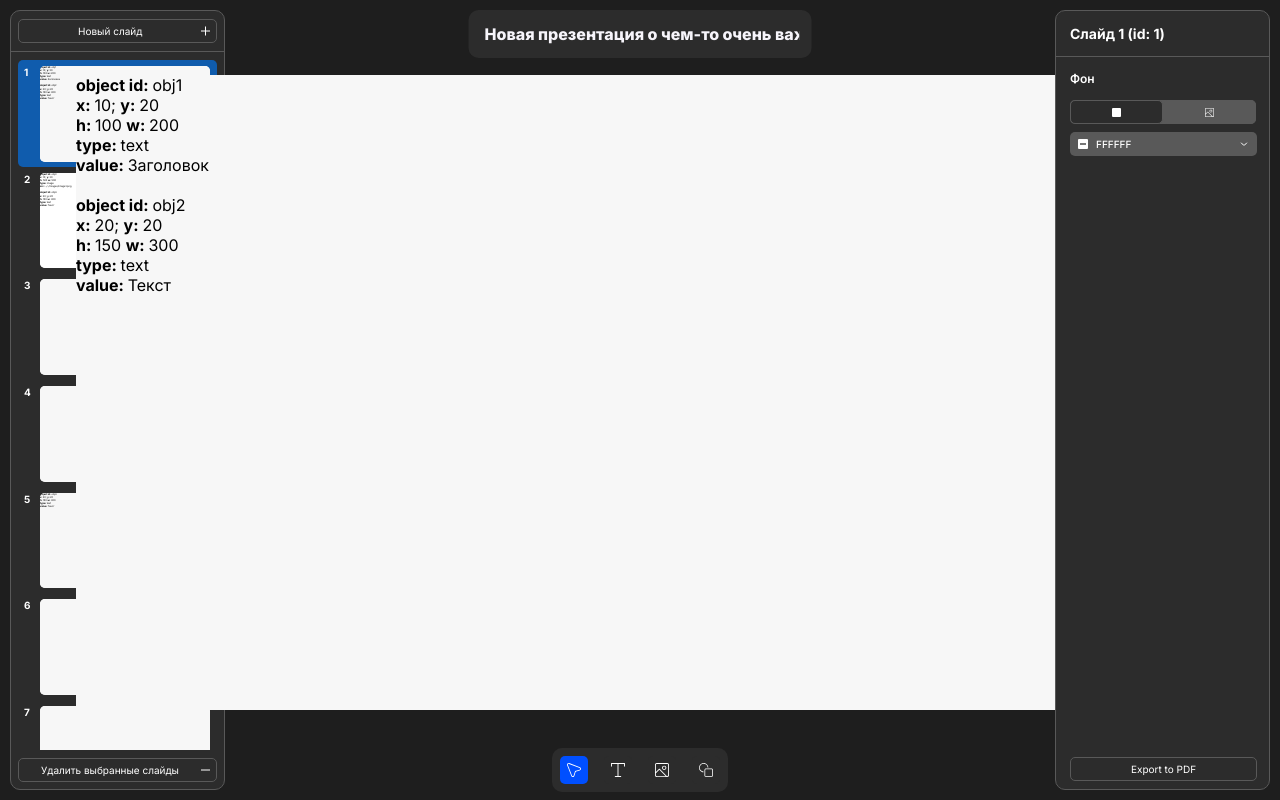
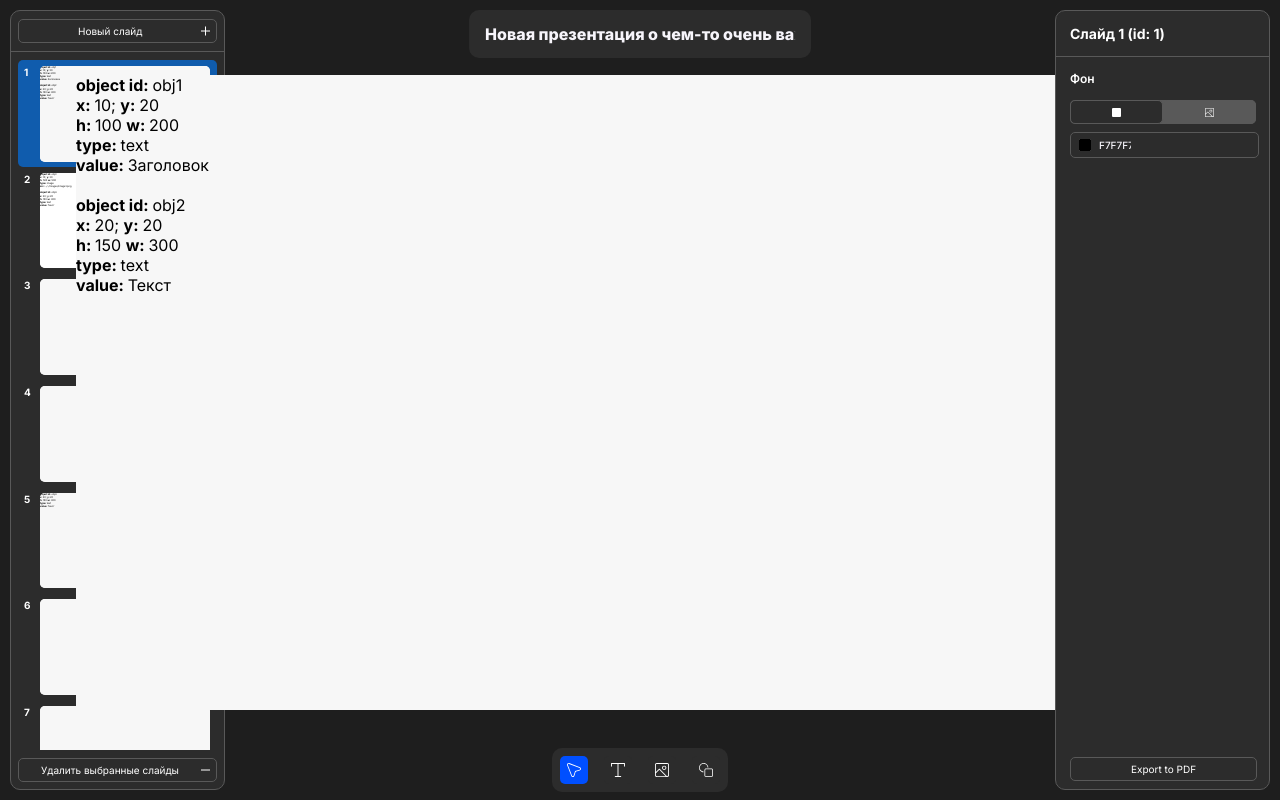
Before and after one commit to exesakreda/presentation-maker, a React (Vite) app in the folder my-vue-app/: page / in a window 1280 px wide. Built offline with nearby package versions, Linux system fonts and the light colour scheme.

Commit message:
добавлена возможность изменять фон слайда через текстовое поле, мелкие изменения

```diff
--- a/my-vue-app/src/App.tsx
+++ b/my-vue-app/src/App.tsx
@@ -7,7 +7,6 @@ import { Properties } from './views/Properties.tsx'
 import { Title } from './views/Title.tsx'
 
 import { EditorType } from './services/EditorType.ts'
-
 
 type AppProps = {
   editor: EditorType
--- /dev/null
+++ b/my-vue-app/src/services/resizeInput.ts
@@ -0,0 +1,20 @@
+const getTextWidth = (text: string, font: string): number => {
+    const canvas = document.createElement('canvas')
+    const context = canvas.getContext('2d')
+    if (context) {
+        context.font = font
+        return context.measureText(text).width
+    }
+    return 0
+}
+
+const resizeInput = (input: HTMLInputElement) => {
+    console.log('resizeInput called');
+    if (input) {
+        const font = window.getComputedStyle(input).font
+        const textWidth = getTextWidth(input.value || input.placeholder, font)
+        input.style.width = `${textWidth}px`
+    }
+};
+
+export { getTextWidth, resizeInput };
--- a/my-vue-app/src/views/Properties.module.css
+++ b/my-vue-app/src/views/Properties.module.css
@@ -91,7 +91,8 @@
     width: 187px;
     height: 24px;
     border-radius: 5px;
-    background-color: #595959;
+    background-color: #2c2c2c;
+    border: 1px solid #595959;
 
     margin-top: 8px;
 
@@ -99,33 +100,60 @@
     align-items: center;
 }
 
-.currentColor {
-    width: 10px;
-    height: 10px;
-    background-color: #ffffff;
-    border: 0;
-    cursor: pointer;
-    display: inline-block;
+.color__container {
+    width: 12px;
+    height: 12px;
+    box-sizing: border-box;
+    overflow: hidden;
+
+    background-color: #fff;
     margin-left: 8px;
     border-radius: 1px;
 }
 
+.currentColor {
+    width: 100px;
+    height: 100px;
+    background-color: transparent;
+    cursor: pointer;
+    display: inline-block;
+    transform: translate(-50%, -50%);
+}
+
+.currentColor::-webkit-color-swatch {
+    width: 100px;
+}
+
 .currentColorText {
-    margin-left: 8px;
+    font: 500 10px "Inter";
+    background-color: transparent;
+    color: #F7F5FB;
+    /* E9F1F7 */
+    border: none;
+    border-radius: 5px;
+    padding-top: 2px;
+    padding-bottom: 2px;
+    padding-left: 4px;
+    padding-right: 4px;
+    margin-left: 4px;
+    outline: none;
+    transition: .1s;
 
-    font-size: 10px;
-    font-weight: 500;
-    color: #ffffff;
+    padding-left: 4px;
+    padding-right: 4px;
+    text-align: left;
+}
+
+.currentColorText:focus {
+    background-color: #595959;
+}
+.currentColorText:hover {
+    background-color: #595959;
+    transition: .1s;
 }
 
 .colorField__arrow {
     margin-left: 109px;
-}
-
-.colorField__colorPicker {
-    height: 187px;
-    width: 187px;
-    border: 1px solid #fff;
 }
 
 .export {
--- a/my-vue-app/src/views/Properties.tsx
+++ b/my-vue-app/src/views/Properties.tsx
@@ -4,17 +4,48 @@ import { dispatch } from '../services/editor'
 import { changeBackground } from '../services/editorFunctions'
 import { Background } from '../../../types'
 
+import { resizeInput } from '../services/resizeInput'
+import { useEffect, useRef, useState } from 'react'
+
 type PropertiesProps = {
     editor: EditorType
 }
 
 function Properties({ editor }: PropertiesProps) {
+    function isValidColor(value: string) {
+        const pattern = /^#([A-Fa-f0-9]{6}|[A-Fa-f0-9]{3})$/
+        return pattern.test(value)
+    }
 
     const slideId = editor.selection?.selectedSlides[editor.selection?.selectedSlides.length - 1]
     const slideIndex = editor.presentation.slideList.findIndex((slide) => slide.id === slideId)
+    const backgroundValue = editor.presentation.slideList[slideIndex].background.type === 'color' ? editor.presentation.slideList[slideIndex].background.value.slice(1) : '';
 
     const onColorChange = (event) => {
-        const newBackground: Background = { type: 'color', value: String(event.target.value)}
+        const newBackground: Background = { type: 'color', value: String(event.target.value) }
+        const newSlideList = editor.presentation.slideList.map(slide => {
+            if (slide.id == slideId) {
+                return {
+                    ...slide,
+                    background: newBackground
+                }
+            }
+            return slide
+        })
+
+        dispatch(changeBackground, newSlideList)
+    }
+
+    const onColorTextChange = (event) => {
+        let newBackground: Background
+
+        const newValue:string = '#' + event.target.value
+
+        if (isValidColor(newValue)) {
+            newBackground = { type: 'color', value: newValue }
+        } else {
+            newBackground = { type: 'color', value: '#FFFFFF' }
+        }
 
         const newSlideList = editor.presentation.slideList.map(slide => {
             if (slide.id == slideId) {
@@ -23,12 +54,16 @@ function Properties({ editor }: PropertiesProps) {
                     background: newBackground
                 }
             }
-            console.log(slide.background)
             return slide
         })
 
         dispatch(changeBackground, newSlideList)
     }
+
+    const inputRef = useRef<HTMLInputElement>(null);
+    useEffect(() => {
+        resizeInput(inputRef.current!);
+    }, []);
 
     return (
         <div className={styles.properties}>
@@ -50,11 +85,28 @@ function Properties({ editor }: PropertiesProps) {
                 </div>
 
                 <div className={styles.backgroudSettings__colorField}>
-                    <input type='color' className={styles.currentColor} onBlur={onColorChange}/>
-                    <div className={styles.currentColorText}>FFFFFF</div>
-                    <img src="src/assets/arrow-down.svg" alt="" className={styles.colorField__arrow} />
+                    <div className={styles.color__container}>
+                        <input type='color' className={styles.currentColor} onBlur={onColorChange} />
+                    </div>
+
+                    <input
+                        ref={inputRef}
+                        type="text"
+                        className={styles.currentColorText}
+                        defaultValue={backgroundValue.toUpperCase()}
+                        placeholder='FFFFFF'
+                        onBlur={onColorTextChange}
+                        onInput={(event) => {
+                            event.target.value = event.target.value.toUpperCase()
+                            if (inputRef.current) {
+                                resizeInput(inputRef.current)
+                            }
+                        }}
+                        maxLength={6}
+                    />
+                    {/* <div className={styles.currentColorText}>{backgroundValue}</div> */}
+                    {/* <img src="src/assets/arrow-down.svg" alt="" className={styles.colorField__arrow} /> */}
                 </div>
-
 
                 {/* <div className={styles.colorField__colorPicker}>
 
--- a/my-vue-app/src/views/Title.module.css
+++ b/my-vue-app/src/views/Title.module.css
@@ -12,6 +12,10 @@
     left: 50%;
     top: 10px;
     transform: translateX(-50%);
+
+    display: flex;
+    justify-content: center;
+    align-items: center;
 }
 
 
@@ -25,9 +29,12 @@
     border-radius: 5px;
     padding-top: 2px;
     padding-bottom: 2px;
-    padding-left: 4px;
     outline: none;
     transition: .1s;
+
+    padding-left: 4px;
+    padding-right: 4px;
+    text-align: center;
 }
 .title:focus {
     background-color: #95959542;
--- a/my-vue-app/src/views/Title.tsx
+++ b/my-vue-app/src/views/Title.tsx
@@ -3,6 +3,7 @@ import styles from './Title.module.css'
 import { dispatch } from "../services/editor"
 import { setTitle } from "../services/editorFunctions"
 
+import { resizeInput } from "../services/resizeInput"
 
 type TitleProps = {
     editor: EditorType
@@ -12,25 +13,8 @@ import { useRef, useEffect } from 'react';
 
 function Title({ editor }: TitleProps) {
     const inputRef = useRef<HTMLInputElement>(null);
-    const getTextWidth = (text: string, font: string) => {
-        const canvas = document.createElement('canvas'); // Используем canvas для точного расчета
-        const context = canvas.getContext('2d');
-        if (context) {
-            context.font = font;
-            return context.measureText(text).width; // Получаем ширину текста
-        }
-        return 0;
-    };
-    const resizeInput = () => {
-        const input = inputRef.current;
-        if (input) {
-            const font = window.getComputedStyle(input).font; // Получаем текущий шрифт
-            const textWidth = getTextWidth(input.value || input.placeholder, font); // Рассчитываем ширину текста
-            input.style.width = `${textWidth + 5}px`; // Устанавливаем новую ширину с небольшим отступом
-        }
-    };
     useEffect(() => {
-        resizeInput();
+        resizeInput(inputRef.current!);
     }, []);
 
 
@@ -51,7 +35,11 @@ function Title({ editor }: TitleProps) {
                 defaultValue={editor.presentation.title}
                 placeholder="Введите название презентации"
                 onBlur={onTitleChange}
-                onInput={resizeInput}
+                onInput={() => {
+                    if (inputRef.current) {
+                        resizeInput(inputRef.current)
+                    }
+                }}
                 maxLength={100}
             />
         </div>
```
